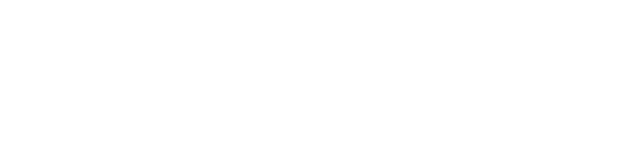
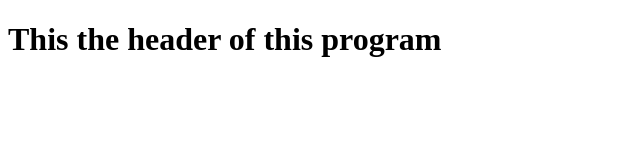
Before and after one commit to alifimran208/Git1, a plain HTML site: page index.html in a window 1280 px wide. Shown: the whole page, without its empty margins (0-640 px from the left). Drawn offline with Linux system fonts and the light colour scheme.

Commit message:
added index titles

```diff
--- a/index.html
+++ b/index.html
@@ -5,6 +5,6 @@
       <title> My new html page </title>
   </head>
   <body>
-
+      <h1> This the header of this program </h1>
   </body>
 </html>
```
